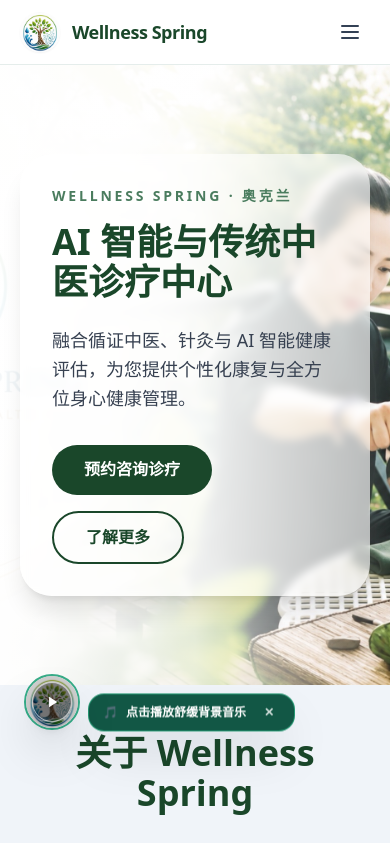
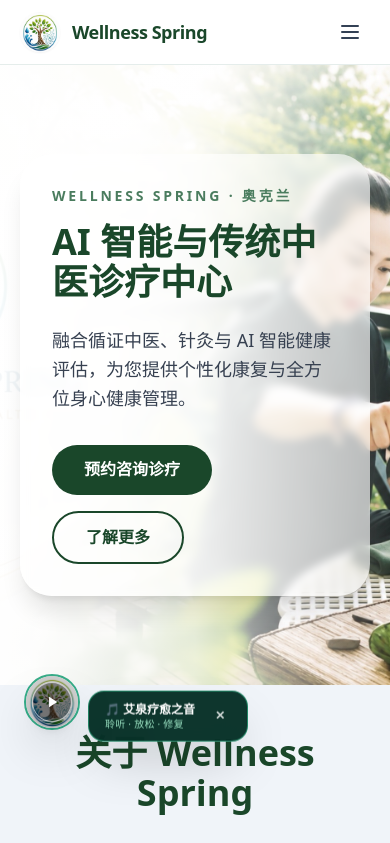
Before and after one commit to gogolf2020-byte/home, a React (Vite) app: page / in a window 390 px wide. Shown: the top 843 px of the page. Built offline with nearby package versions, Linux system fonts and the light colour scheme; grey boxes are pictures that could not be loaded.

Commit message:
fix(ui): update MobileCareSection header tag and internationalize FloatingMusicPlayer

```diff
--- a/src/components/ACCSection.jsx
+++ b/src/components/ACCSection.jsx
@@ -10,9 +10,6 @@
         <div className="mx-auto max-w-4xl rounded-[2.5rem] bg-[#eef4ef] p-8 md:p-12 dark:bg-slate-800/90 dark:border dark:border-slate-700 shadow-lg">
           {/* Header */}
           <div className="text-center mb-8">
-            <span className="inline-block rounded-full bg-emerald-100 px-4 py-1.5 text-xs font-bold tracking-wider text-emerald-900 dark:bg-emerald-950/80 dark:text-emerald-300 mb-3">
-              {t('acc.tag')}
-            </span>
             <h2 className="text-3xl font-bold text-primary dark:text-emerald-300 md:text-4xl mb-3">
               {t('acc.title')}
             </h2>
--- a/src/components/FloatingMusicPlayer.jsx
+++ b/src/components/FloatingMusicPlayer.jsx
@@ -1,10 +1,9 @@
 import { useState, useEffect, useRef } from 'react'
-import { usePreferences } from '../context/Preferences'
+import { useTranslation } from 'react-i18next'
 import logo from '../assets/98.jpg'
 
 export default function FloatingMusicPlayer() {
-  const { language } = usePreferences() || { language: 'zh' }
-  const lang = language === 'zh' ? 'zh' : language === 'de' ? 'de' : 'en'
+  const { t } = useTranslation()
 
   const AUDIO_SRC = 'https://www.buddhanet.net/filelib/mp3/metta.mp3'
   const audioRef = useRef(null)
@@ -165,16 +164,12 @@
           onMouseDown={(e) => e.stopPropagation()}
           onTouchStart={(e) => e.stopPropagation()}
           onClick={togglePlay}
-          className="absolute left-16 top-1/2 -translate-y-1/2 whitespace-nowrap bg-emerald-900/95 text-white text-xs font-semibold px-3.5 py-2 rounded-2xl shadow-2xl backdrop-blur-md border border-emerald-400/50 flex items-center gap-2 animate-bounce pointer-events-auto cursor-pointer"
+          className="absolute left-16 top-1/2 -translate-y-1/2 whitespace-nowrap bg-emerald-950/95 text-white text-xs font-semibold px-4 py-2.5 rounded-2xl shadow-2xl backdrop-blur-md border border-emerald-400/50 flex items-center gap-2.5 animate-bounce pointer-events-auto cursor-pointer"
         >
-          <span>🎵</span>
-          <span>
-            {lang === 'zh'
-              ? '点击播放舒缓背景音乐'
-              : lang === 'de'
-              ? 'Klicken für Entspannungsmusik'
-              : 'Click to play healing music'}
-          </span>
+          <div className="flex flex-col text-left leading-tight">
+            <span className="font-bold text-xs text-white">🎵 {t('music.title')}</span>
+            <span className="text-[10px] text-emerald-200/90 font-medium tracking-wide">{t('music.tagline')}</span>
+          </div>
           <button
             type="button"
             onClick={(e) => {
@@ -182,7 +177,7 @@
               setShowTooltip(false)
             }}
             className="ml-1 px-1.5 py-0.5 rounded-full hover:bg-emerald-800 text-white/80 hover:text-white transition-colors text-xs font-bold"
-            title={lang === 'zh' ? '关闭提示' : 'Close'}
+            title={t('music.closeTooltip')}
           >
             ✕
           </button>
@@ -198,11 +193,7 @@
           }
         }}
         onClick={handleButtonClick}
-        title={
-          isPlaying
-            ? lang === 'zh' ? '暂停音乐' : 'Pause Music'
-            : lang === 'zh' ? '播放音乐' : 'Play Music'
-        }
+        title={isPlaying ? t('music.pause') : t('music.play')}
         className={`relative w-14 h-14 rounded-full shadow-2xl flex items-center justify-center cursor-grab active:cursor-grabbing transition-transform duration-300 border-2 ${
           isPlaying
             ? 'border-emerald-500 ring-4 ring-emerald-500/30 shadow-emerald-500/30'
--- a/src/components/MobileCareSection.jsx
+++ b/src/components/MobileCareSection.jsx
@@ -16,19 +16,9 @@
 
           {/* Brand Header */}
           <div className="text-center max-w-3xl mx-auto mb-12">
-            <div className="inline-flex items-center gap-2 rounded-full bg-emerald-100 dark:bg-emerald-950/80 px-4 py-1.5 border border-emerald-200 dark:border-emerald-800 text-emerald-900 dark:text-emerald-300 text-xs font-bold tracking-widest uppercase mb-4 shadow-sm">
-              <span>✨</span>
-              <span>{t('mobileCare.brandTag')}</span>
-            </div>
-            <h2 className="text-3xl sm:text-4xl md:text-5xl font-extrabold tracking-tight text-primary dark:text-emerald-300 mb-3">
-              {t('mobileCare.brandTitle')}
+            <h2 className="text-3xl sm:text-4xl md:text-5xl font-extrabold tracking-tight text-primary dark:text-emerald-300 mb-4">
+              {t('mobileCare.title')}
             </h2>
-            <p className="text-lg font-semibold text-emerald-700 dark:text-emerald-400 mb-3 italic">
-              "{t('mobileCare.tagline')}"
-            </p>
-            <h3 className="text-2xl sm:text-3xl font-bold text-slate-800 dark:text-slate-100 mb-4">
-              {t('mobileCare.title')}
-            </h3>
             <p className="text-base sm:text-lg text-slate-600 dark:text-slate-300 leading-relaxed">
               {t('mobileCare.subtitle')}
             </p>
--- a/src/i18n/locales/de.js
+++ b/src/i18n/locales/de.js
@@ -171,6 +171,8 @@
     scanWeChat: 'WeChat Scannen'
   },
   music: {
+    title: 'The Wellness Spring Sound',
+    tagline: 'Zuhören · Entspannen · Regenerieren',
     tooltip: '🎵 Klicken für Entspannungsmusik',
     closeTooltip: 'Schließen',
     play: 'Musik Abspielen',
--- a/src/i18n/locales/en.js
+++ b/src/i18n/locales/en.js
@@ -172,6 +172,8 @@
     scanWeChat: 'Scan to connect via WeChat'
   },
   music: {
+    title: 'The Wellness Spring Sound',
+    tagline: 'Listen · Relax · Restore',
     tooltip: '🎵 Click to play healing music',
     closeTooltip: 'Close',
     play: 'Play Music',
--- a/src/i18n/locales/zh.js
+++ b/src/i18n/locales/zh.js
@@ -172,6 +172,8 @@
     scanWeChat: '微信扫码联系我们'
   },
   music: {
+    title: '艾泉疗愈之音',
+    tagline: '聆听 · 放松 · 修复',
     tooltip: '🎵 点击播放舒缓背景音乐',
     closeTooltip: '关闭提示',
     play: '播放音乐',
```
